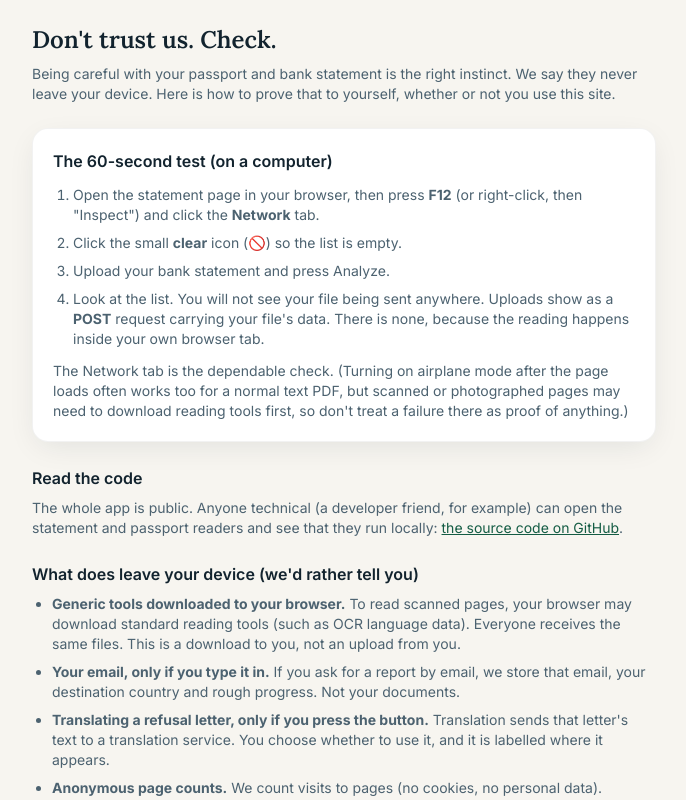
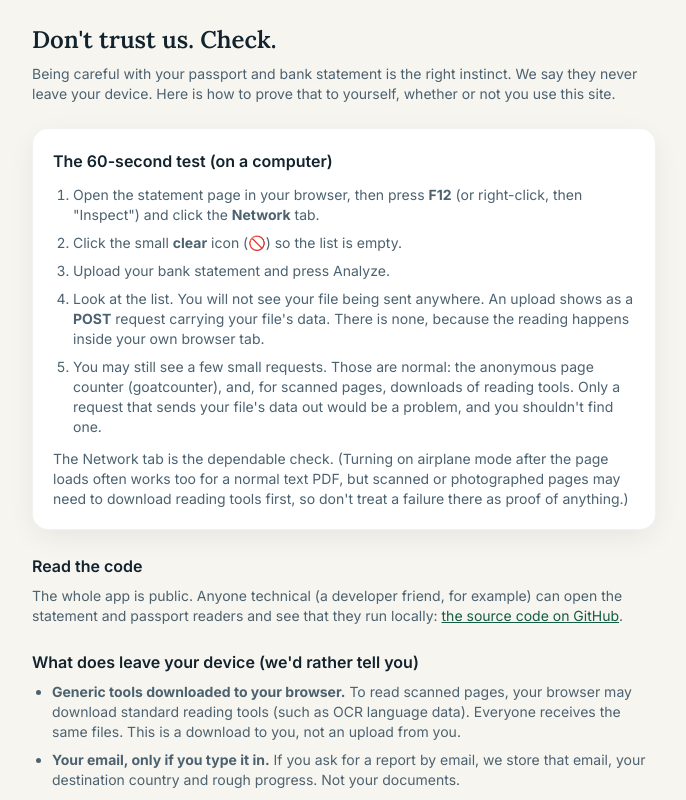
Before and after one commit to SmoothApplication/smooth-application, a Next.js app in the folder web/: page /verify-privacy in a window 1280 px wide. Shown: the top 800 px of the page, without its empty margins (296-982 px from the left). Built offline with nearby package versions, Linux system fonts and the light colour scheme.

Commit message:
verify-privacy: note expected analytics/tool requests in Network test

```diff
--- a/web/app/verify-privacy/page.tsx
+++ b/web/app/verify-privacy/page.tsx
@@ -38,9 +38,14 @@ export default function VerifyPrivacyPage() {
           </li>
           <li>Upload your bank statement and press Analyze.</li>
           <li>
-            Look at the list. You will not see your file being sent anywhere. Uploads show as a
+            Look at the list. You will not see your file being sent anywhere. An upload shows as a
             <b> POST</b> request carrying your file&apos;s data. There is none, because the reading
             happens inside your own browser tab.
+          </li>
+          <li>
+            You may still see a few small requests. Those are normal: the anonymous page counter
+            (goatcounter), and, for scanned pages, downloads of reading tools. Only a request that
+            sends your file&apos;s data out would be a problem, and you shouldn&apos;t find one.
           </li>
         </ol>
         <p>
```
